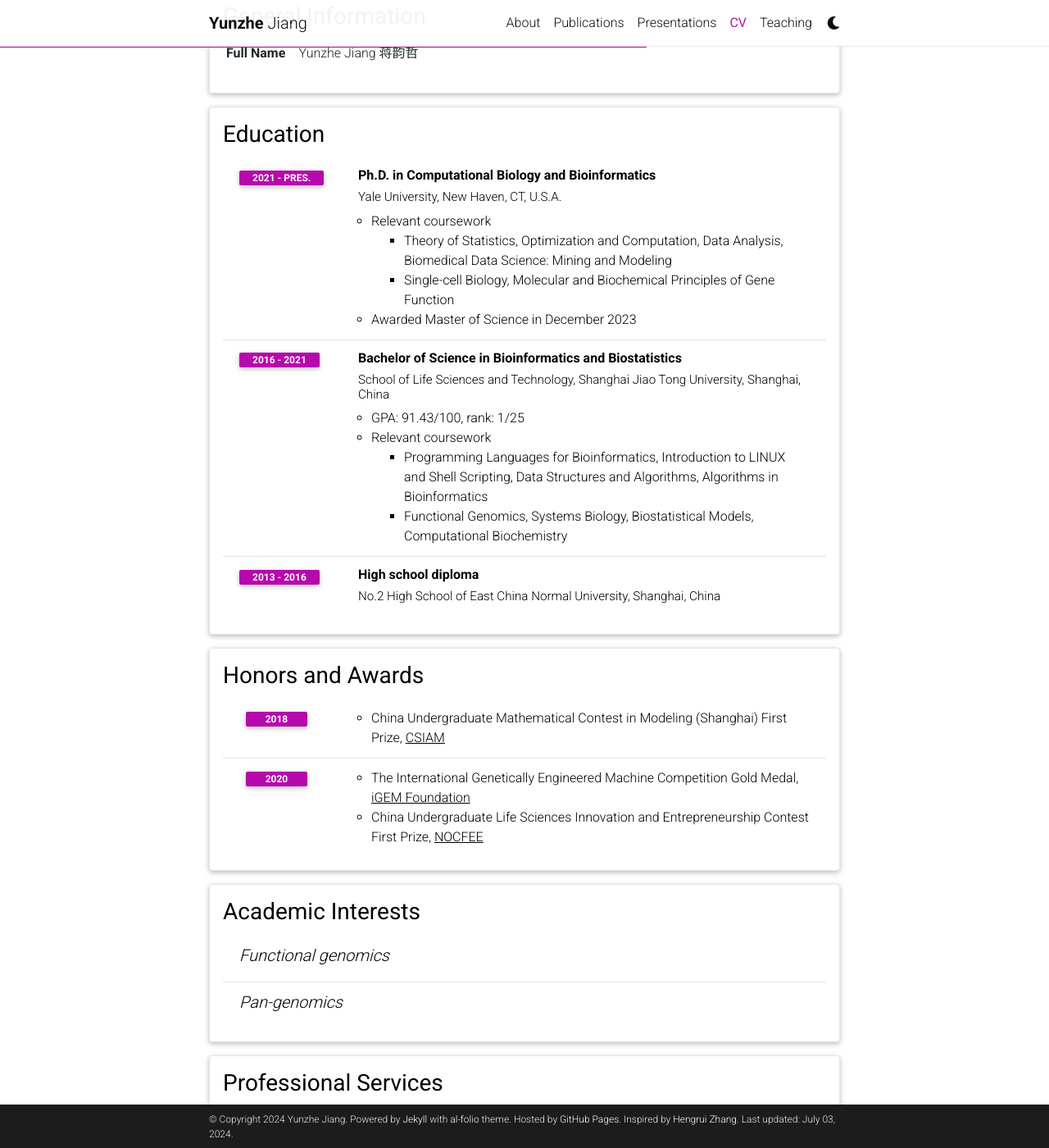
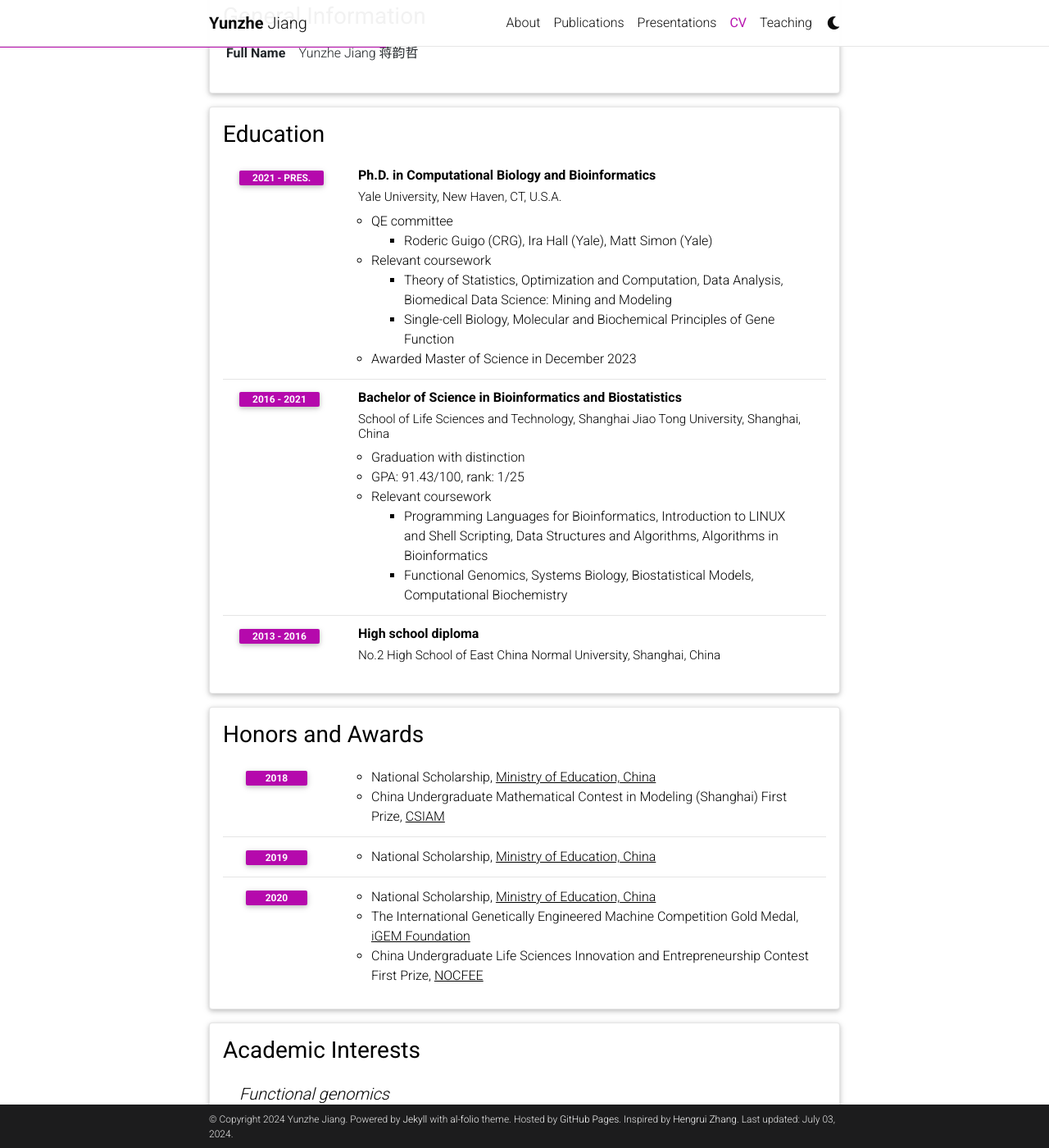
Before and after one commit to yzJiang9/yzJiang9.github.io, a Jekyll site: the page built from _pages/cv.md, in a window 1280 px wide and 1400 px high, scrolled down 199 px. Shown: the whole window at 82% size. Built offline with Jekyll 4.4.1, drawn with Linux system fonts in a browser that asks for light colours; comment, search, counter and statistics services are not loaded; a style sheet for code colours, icons or effects is not loaded; some of the changed text lies outside the part shown.

Commit message:
Update cv.yml

```diff
--- a/_data/cv.yml
+++ b/_data/cv.yml
@@ -11,6 +11,9 @@
       institution: Yale University, New Haven, CT, U.S.A.
       year: 2021 - Pres.
       description:
+        - title: QE committee
+          contents:
+           - Roderic Guigo (CRG), Ira Hall (Yale), Matt Simon (Yale)
         - title: Relevant coursework
           contents:
            - Theory of Statistics, Optimization and Computation, Data Analysis, Biomedical Data Science&#58 Mining and Modeling
@@ -25,6 +28,7 @@
       institution: School of Life Sciences and Technology, Shanghai Jiao Tong University, Shanghai, China
       year: 2016 - 2021
       description:
+        - Graduation with distinction
         - GPA&#58 91.43/100, rank&#58 1/25
         - title: Relevant coursework
           contents:
@@ -72,14 +76,14 @@
   contents:
     - year: 2018
       items:
- #       - National Scholarship, <u>Ministry of Education, China</u>
+        - National Scholarship, <u>Ministry of Education, China</u>
         - China Undergraduate Mathematical Contest in Modeling (Shanghai) First Prize, <u>CSIAM</u>
-#    - year: 2019
-#      items:
-#        - National Scholarship, <u>Ministry of Education, China</u>
+    - year: 2019
+      items:
+        - National Scholarship, <u>Ministry of Education, China</u>
     - year: 2020
       items:
-#        - National Scholarship, <u>Ministry of Education, China</u>
+        - National Scholarship, <u>Ministry of Education, China</u>
         - The International Genetically Engineered Machine Competition Gold Medal, <u>iGEM Foundation</u>
         - China Undergraduate Life Sciences Innovation and Entrepreneurship Contest First Prize, <u>NOCFEE</u>
 
@@ -101,6 +105,7 @@
   type: list
   contents:
     - ICLR 2024 Workshop Reviewer
+    - PLOS Computational Biology Reviewer
 #    - title: ICLR 2024
 #      items:
 #        - Description 1.
```
